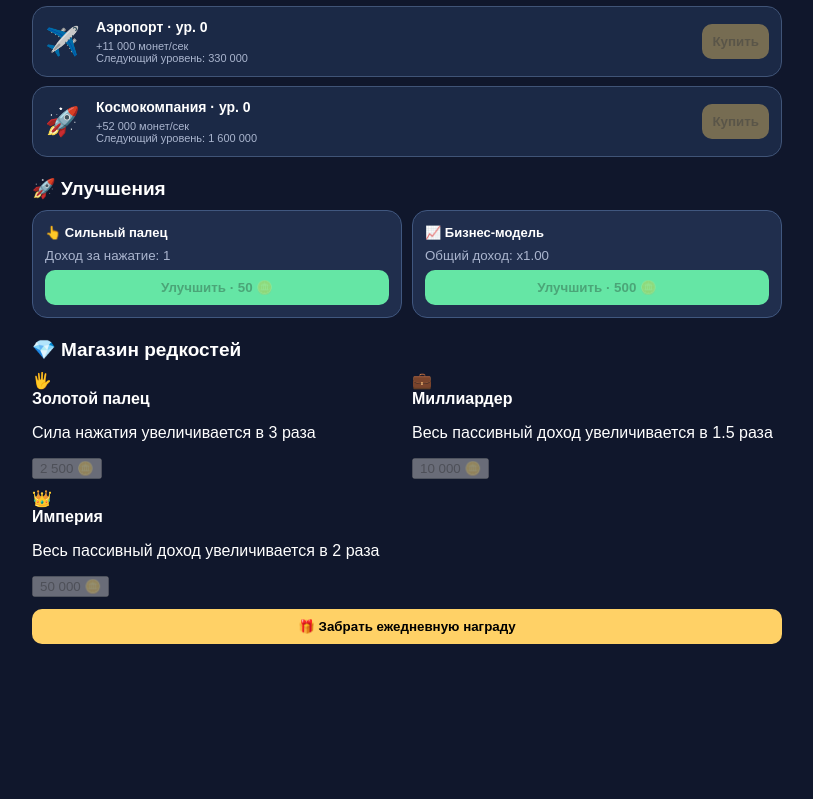
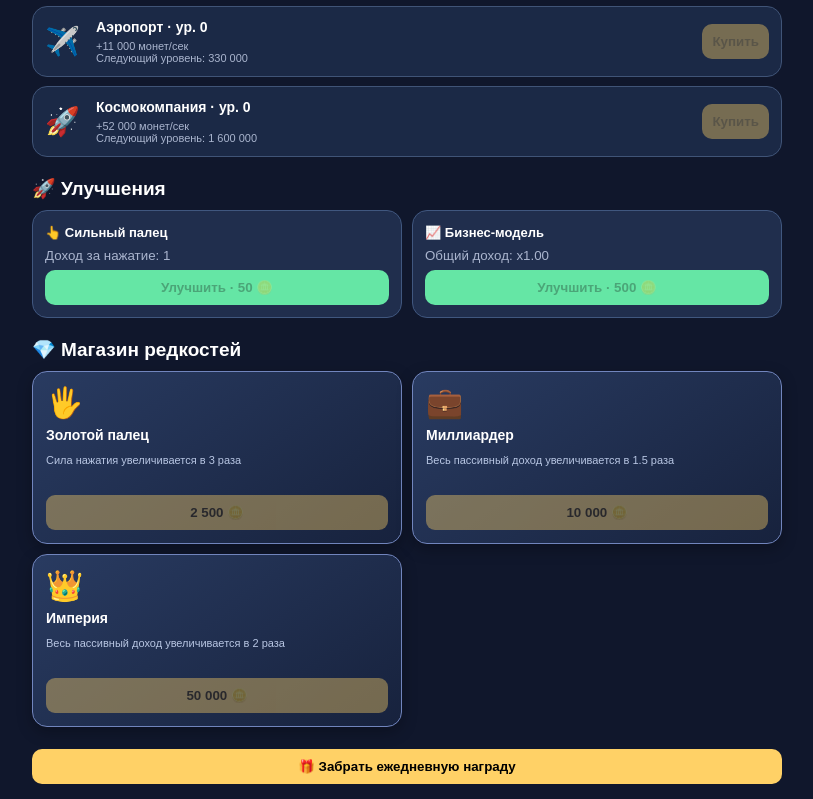
Before and after one commit to maksdjakov300-maker/lalala-business-empire, a plain HTML site: page index.html in a window 1280 px wide. Shown: the part 1281-2080 px from the top of the page, without its empty margins (233-1046 px from the left). Before the commit the page ends 1940 px from the top, so only its background shows below. Drawn offline with Linux system fonts and the light colour scheme.

Commit message:
Update index.html

```diff
--- a/index.html
+++ b/index.html
@@ -54,6 +54,24 @@ button{cursor:pointer}
 .upgrade small{display:block;color:#aab5ce;margin:7px 0}
 .upgrade button,.daily{width:100%;border:0;border-radius:10px;padding:10px;background:#65e6a5;font-weight:900}
 .daily{background:#ffd166;margin-top:12px}
+#rareShop{display:grid;grid-template-columns:1fr 1fr;gap:10px;margin:10px 0}
+.rare-card{
+background:linear-gradient(145deg,#293b61,#17223d);
+border:1px solid #7185bd;
+border-radius:15px;
+padding:13px;
+box-shadow:0 5px 15px #0004;
+}
+.rare-card .rare-icon{font-size:30px}
+.rare-card b{display:block;margin:7px 0;font-size:14px}
+.rare-card p{font-size:11px;color:#b8c6e3;min-height:30px}
+.rare-card button{
+width:100%;padding:10px;border:0;
+border-radius:9px;background:#ffd166;
+color:#392400;font-weight:900;
+}
+.rare-card button:disabled{opacity:.4}
+.rare-card.owned{border-color:#65e6a5}
 </style>
 </head>
 <body>
```
